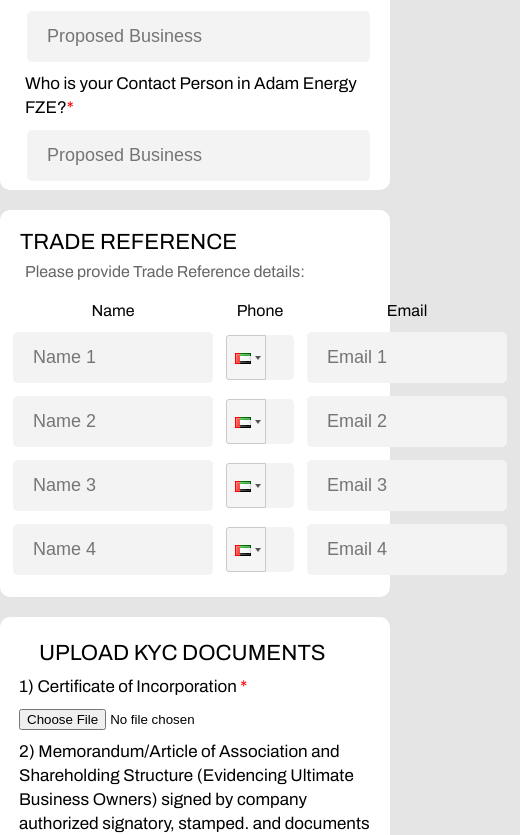
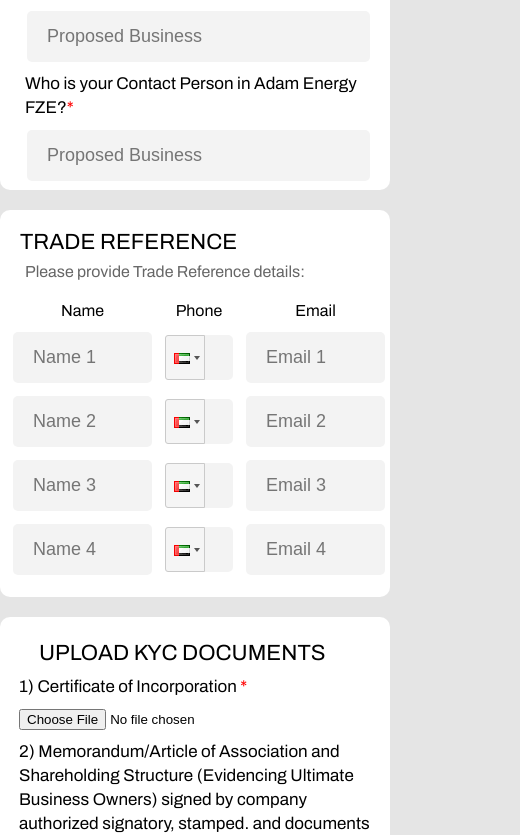
Before and after one commit to Rusta007/AdamEnergyKYC, a React (Vite) app: page / in a window 390 px wide. Shown: the part 5243-6078 px from the top of the page, 520 px wide, since content can reach past the window. Built offline with nearby package versions, Linux system fonts and the light colour scheme.

Commit message:
updatted

```diff
--- a/src/Style/KYC.css
+++ b/src/Style/KYC.css
@@ -326,7 +326,7 @@
     padding: 10px 7px;
   }
   .tradereferenceTable td input {
-    width: 200px;
+    width: 139px;
   }
   .proposedContainer input {
     width: 88%;
@@ -351,7 +351,7 @@
 label {
 
   padding: 10px 0px;
-  font-size: 17spx;
+  font-size: 17px;
   line-height: 24px;
 }
 .textCertficate-container{
```
